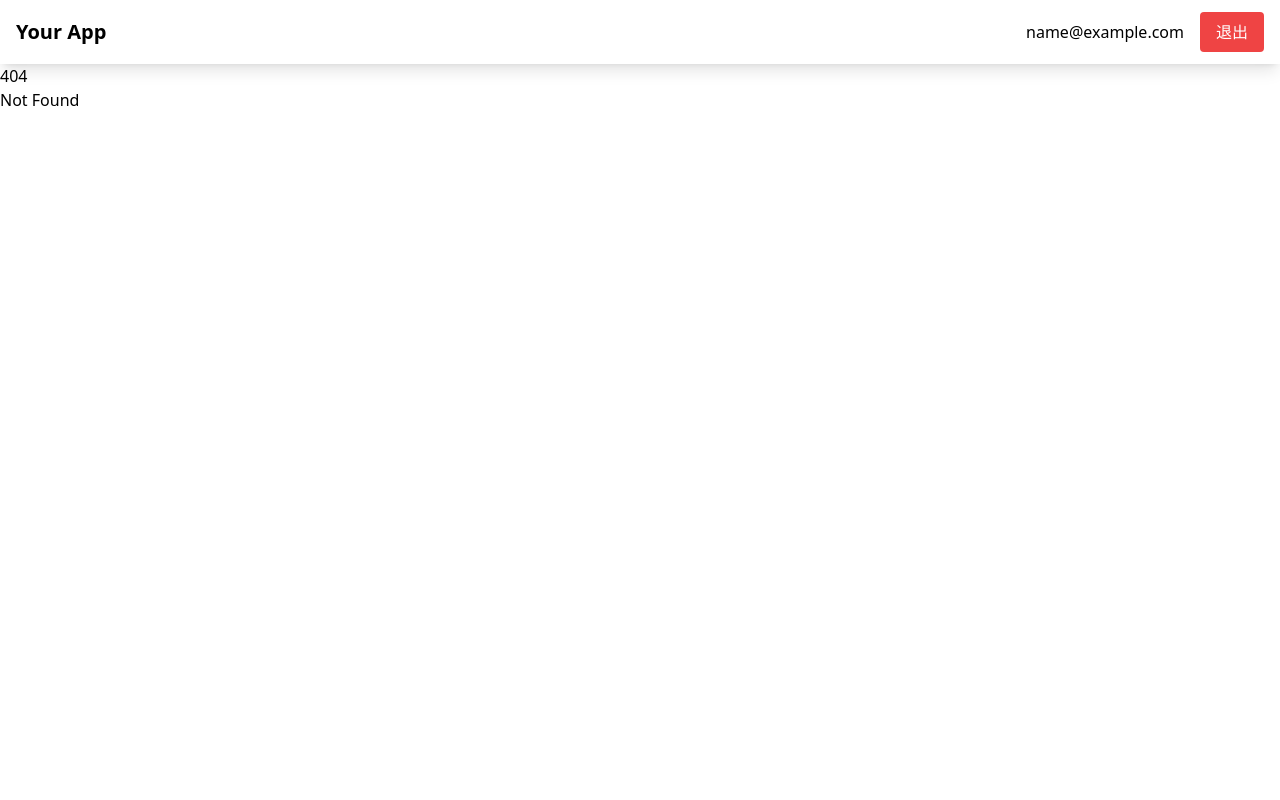
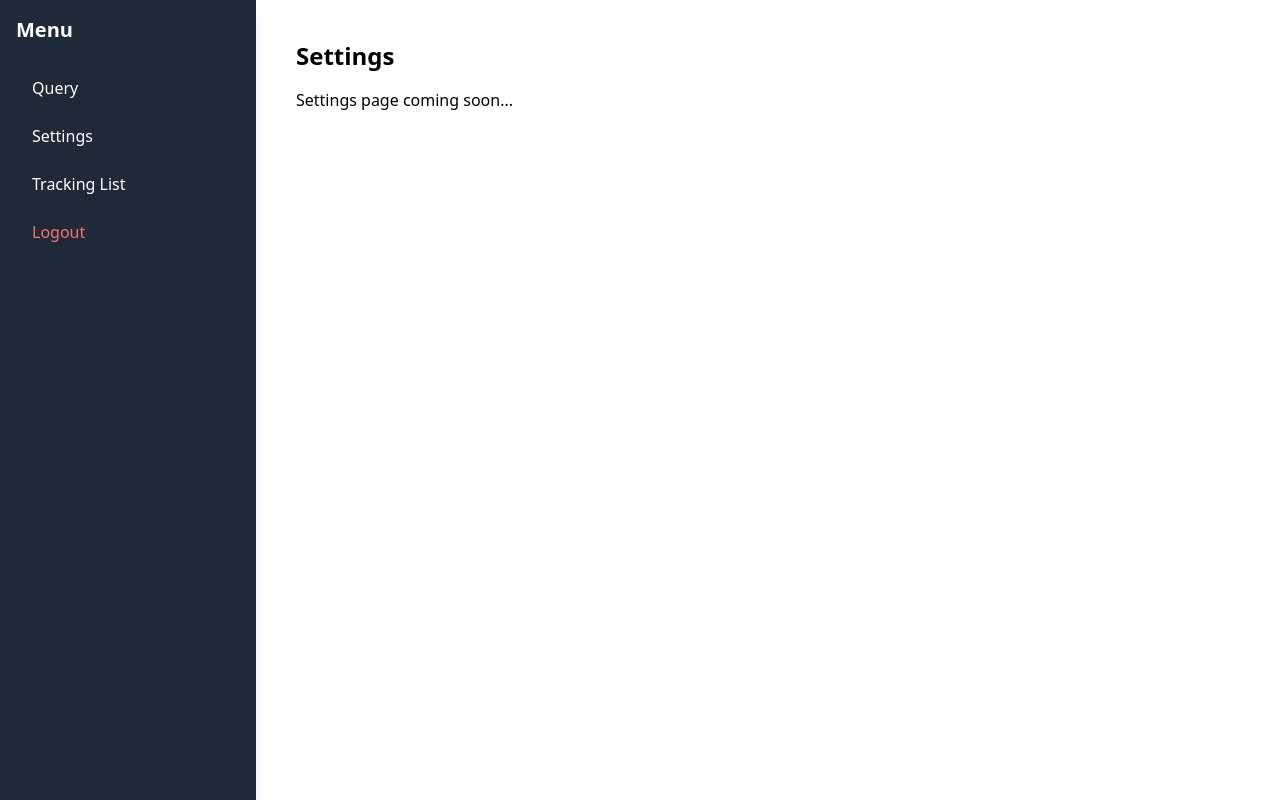
Before and after one commit to mikechen163/my-svelte-frontend, a SvelteKit app: page /protected/settings in a window 1280 px wide. Before the commit this address had no page. Built offline with nearby package versions, Linux system fonts and the light colour scheme; sample sign-in values are in the browser's storage.

Commit message:
support menu item

```diff
--- /dev/null
+++ b/src/lib/components/Sidebar.svelte
@@ -0,0 +1,46 @@
+<!-- src/lib/components/Sidebar.svelte -->
+<script lang="ts">
+    import { goto } from '$app/navigation';
+    import { auth } from '$lib/stores/authStore';
+
+    async function handleLogout() {
+        try {
+            await auth.logout();
+            await goto('/login');
+        } catch (error) {
+            console.error('Logout error:', error);
+        }
+    }
+</script>
+
+<aside class="fixed left-0 top-0 h-screen w-64 bg-gray-800 text-white shadow-lg">
+    <div class="p-4">
+        <h2 class="text-xl font-bold mb-6">Menu</h2>
+        <nav class="space-y-2">
+            <a
+                href="/protected"
+                class="block px-4 py-2 rounded hover:bg-gray-700 transition-colors"
+            >
+                Query
+            </a>
+            <a
+                href="/protected/settings"
+                class="block px-4 py-2 rounded hover:bg-gray-700 transition-colors"
+            >
+                Settings
+            </a>
+            <a
+                href="/protected/tracking"
+                class="block px-4 py-2 rounded hover:bg-gray-700 transition-colors"
+            >
+                Tracking List
+            </a>
+            <button
+                on:click={handleLogout}
+                class="w-full text-left px-4 py-2 rounded hover:bg-gray-700 transition-colors text-red-400"
+            >
+                Logout
+            </button>
+        </nav>
+    </div>
+</aside>
--- a/src/routes/+layout.svelte
+++ b/src/routes/+layout.svelte
@@ -2,47 +2,21 @@
 <script lang="ts">
     import "../app.postcss";
     import { onMount } from 'svelte';
-    import { goto } from '$app/navigation';
-    import { auth, isAuthenticated } from '$lib/stores/authStore';  // 修改这里
+    import { auth, isAuthenticated } from '$lib/stores/authStore';
 
     onMount(() => {
         console.log('Root layout mounted');
     });
-
-    async function handleLogout() {
-        try {
-            await auth.logout();  // 使用 auth 而不是 authStore
-            await goto('/login');
-        } catch (error) {
-            console.error('Logout error:', error);
-        }
-    }
 </script>
 
 <div class="min-h-screen bg-background">
-    <nav class="bg-white shadow-lg">
-        <div class="max-w-7xl mx-auto px-4">
-            <div class="flex justify-between h-16">
-                <div class="flex items-center">
-                    <a href="/" class="text-xl font-bold">Your App</a>
-                </div>
+    <slot />
+</div>
 
-                {#if $isAuthenticated}
-                    <div class="flex items-center">
-                        <span class="mr-4">{$auth?.email}</span>
-                        <button
-                            on:click={handleLogout}
-                            class="bg-red-500 hover:bg-red-600 text-white px-4 py-2 rounded"
-                        >
-                            退出
-                        </button>
-                    </div>
-                {/if}
-            </div>
-        </div>
-    </nav>
-
-    <main>
-        <slot />
-    </main>
-</div>
+<style>
+    :global(html, body) {
+        height: 100%;
+        margin: 0;
+        padding: 0;
+    }
+</style>
--- a/src/routes/protected/+layout.svelte
+++ b/src/routes/protected/+layout.svelte
@@ -2,7 +2,7 @@
 <script lang="ts">
     import { auth } from '$lib/stores/authStore';
     import { goto } from '$app/navigation';
-    import { Button } from "$lib/components/ui/button";
+    import Sidebar from '$lib/components/Sidebar.svelte';
 
     async function handleLogout() {
         if (confirm('确定要退出登录吗？')) {
@@ -15,8 +15,21 @@
     $: user = $auth;
 </script>
 
+<div class="flex h-screen">
+    <!-- Sidebar -->
+    <Sidebar />
 
+    <!-- Main Content -->
+    <div class="flex-1 ml-64 overflow-auto">
+        <div class="p-6">
+            <slot />
+        </div>
+    </div>
+</div>
 
-<div class="container mx-auto px-4 py-6">
-    <slot />
-</div>
+<style>
+    :global(body) {
+        margin: 0;
+        padding: 0;
+    }
+</style>
--- /dev/null
+++ b/src/routes/protected/settings/+page.svelte
@@ -0,0 +1,4 @@
+<div class="p-4">
+    <h1 class="text-2xl font-bold mb-4">Settings</h1>
+    <p>Settings page coming soon...</p>
+</div>
--- /dev/null
+++ b/src/routes/protected/tracking/+page.svelte
@@ -0,0 +1,4 @@
+<div class="p-4">
+    <h1 class="text-2xl font-bold mb-4">Settings</h1>
+    <p>Tracking page coming soon...</p>
+</div>
```
